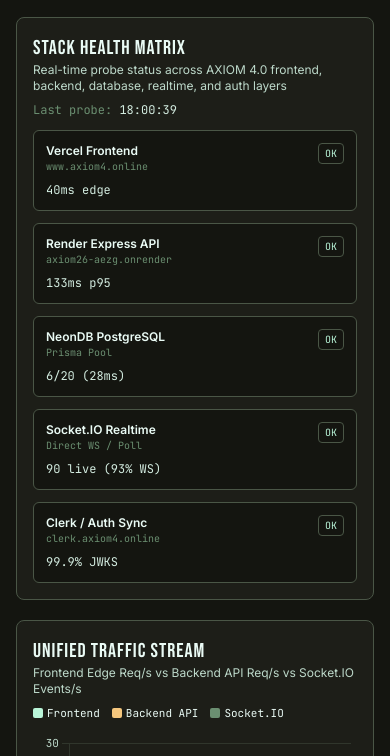
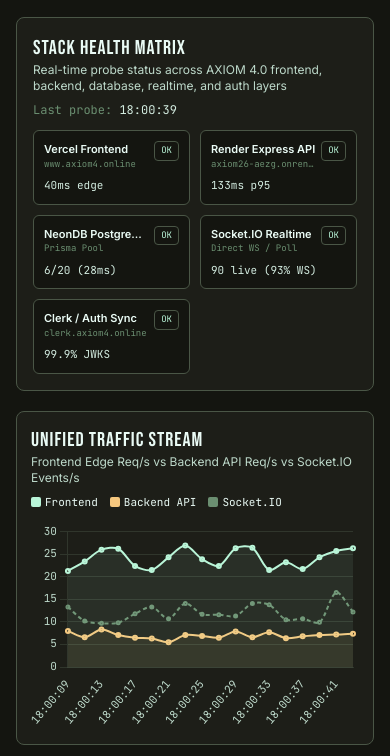
Before and after one commit to SMVIT-Debsoc/axiom-ops, a plain HTML site: page index.html in a window 390 px wide. Shown: the part 344-1100 px from the top of the page. Drawn offline with nearby package versions, Linux system fonts and the light colour scheme.

Commit message:
feat(mobile): optimize service health matrix, rate controls, chart heights, and search inputs

```diff
--- a/index.html
+++ b/index.html
@@ -271,12 +271,12 @@
           </div>
           <div class="text-xs font-mono text-moss">Last probe: <span id="last-probe-time" class="text-sage">Just now</span></div>
         </div>
-        <div id="service-health-grid" class="grid grid-cols-1 sm:grid-cols-2 lg:grid-cols-5 gap-3"></div>
+        <div id="service-health-grid" class="grid grid-cols-2 sm:grid-cols-2 lg:grid-cols-5 gap-2.5 sm:gap-3"></div>
       </div>
 
       <!-- Charts Row -->
       <div class="grid grid-cols-1 lg:grid-cols-3 gap-4">
-        <div class="panel p-4 lg:col-span-2">
+        <div class="panel p-3.5 sm:p-4 lg:col-span-2">
           <div class="flex flex-wrap items-center justify-between gap-2 mb-3">
             <div>
               <h2 class="font-display-num text-xl tracking-wider text-alabaster">UNIFIED TRAFFIC STREAM</h2>
@@ -288,7 +288,7 @@
               <span class="flex items-center gap-1"><span class="w-2.5 h-2.5 rounded-sm bg-moss inline-block"></span>Socket.IO</span>
             </div>
           </div>
-          <div class="relative h-64">
+          <div class="relative h-52 sm:h-64">
             <canvas id="chart-overview-traffic"></canvas>
           </div>
         </div>
@@ -385,7 +385,7 @@
             <h2 class="font-display-num text-xl tracking-wider text-alabaster">TRAFFIC BY FRONTEND ROUTE</h2>
             <p class="text-xs text-mutedMint">Active sessions & requests across React Router paths (Vercel Analytics)</p>
           </div>
-          <div class="relative h-64">
+          <div class="relative h-52 sm:h-64">
             <canvas id="chart-fe-routes"></canvas>
           </div>
         </div>
@@ -480,7 +480,7 @@
             <h2 class="font-display-num text-xl tracking-wider text-alabaster">SOCKET.IO EVENT MIX</h2>
             <p class="text-xs text-mutedMint">Real-time tournament broadcasts/min</p>
           </div>
-          <div class="relative h-64">
+          <div class="relative h-52 sm:h-64">
             <canvas id="chart-be-sockets"></canvas>
           </div>
         </div>
@@ -582,7 +582,7 @@
               <option value="WARN">WARN</option>
               <option value="ERROR">ERROR</option>
             </select>
-            <input id="log-search" type="text" placeholder="Search logs..." class="bg-obsidian border border-olive rounded px-2.5 py-1.5 text-xs font-mono text-alabaster placeholder-moss focus:outline-none focus:border-mint w-44" />
+            <input id="log-search" type="text" placeholder="Search logs..." class="bg-obsidian border border-olive rounded px-2.5 py-1.5 text-xs font-mono text-alabaster placeholder-moss focus:outline-none focus:border-mint w-full sm:w-48" />
           </div>
         </div>
         <div id="log-stream-container" class="panel-inset p-3 max-h-80 overflow-y-auto font-mono text-[11px] space-y-1.5"></div>
@@ -1201,15 +1201,15 @@ if (typeof PerformanceObserver !== "undefined") {
         document.getElementById('service-health-grid').innerHTML = services.map(s => {
           const pillCls = s.status === 'CRIT' ? 'bg-crimson/40 text-roseSoft border-roseSoft' : s.status === 'WARN' ? 'bg-obsidian text-amberWarn border-amberWarn' : 'bg-obsidian text-mint border-olive';
           return `
-            <div class="panel-inset p-3 flex flex-col justify-between gap-2">
-              <div class="flex items-start justify-between gap-2">
-                <div>
-                  <div class="text-xs font-semibold text-alabaster">${s.name}</div>
-                  <div class="text-[10px] font-mono text-moss truncate">${s.host}</div>
+            <div class="panel-inset p-2.5 sm:p-3 flex flex-col justify-between gap-1.5 sm:gap-2">
+              <div class="flex items-start justify-between gap-1.5">
+                <div class="min-w-0">
+                  <div class="text-[11px] sm:text-xs font-semibold text-alabaster truncate">${s.name}</div>
+                  <div class="text-[9px] sm:text-[10px] font-mono text-moss truncate">${s.host}</div>
                 </div>
-                <span class="px-1.5 py-0.5 text-[10px] font-mono rounded border ${pillCls}">${s.status}</span>
+                <span class="px-1.5 py-0.5 text-[9px] sm:text-[10px] font-mono rounded border shrink-0 ${pillCls}">${s.status}</span>
               </div>
-              <div class="text-xs font-mono text-sage">${s.latency}</div>
+              <div class="text-[11px] sm:text-xs font-mono text-sage">${s.latency}</div>
             </div>
           `;
         }).join('');
@@ -1335,7 +1335,7 @@ if (typeof PerformanceObserver !== "undefined") {
           rlContainer.dataset.initialized = '1';
           rlContainer.innerHTML = Object.entries(state.controls.rateLimits).map(([key, cfg]) => `
             <div class="panel-inset p-3 space-y-2">
-              <div class="flex items-center justify-between text-xs font-mono">
+              <div class="flex flex-wrap items-center justify-between gap-1 text-xs font-mono">
                 <span class="text-alabaster">${cfg.label}</span>
                 <span id="rate-val-${key}" class="text-mint font-semibold">${cfg.limit} req/min</span>
               </div>
```
